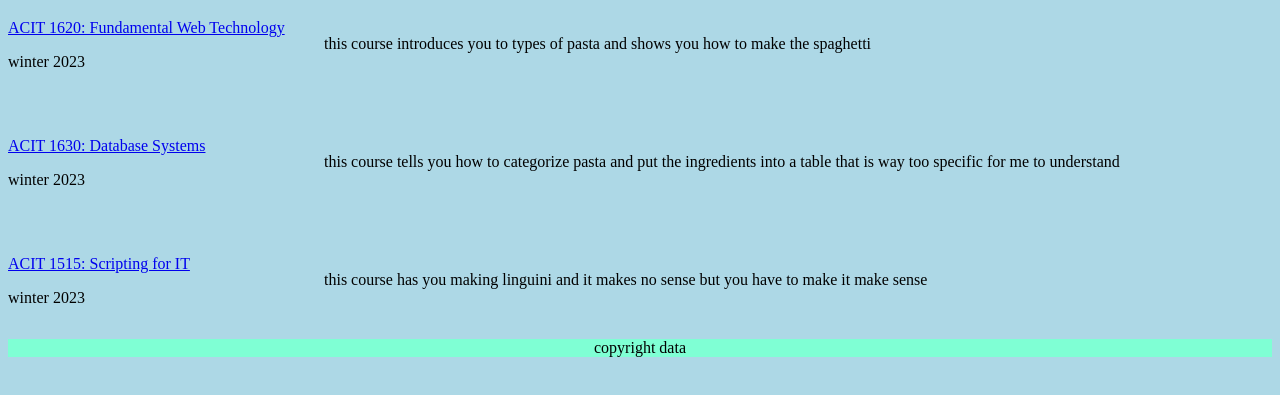
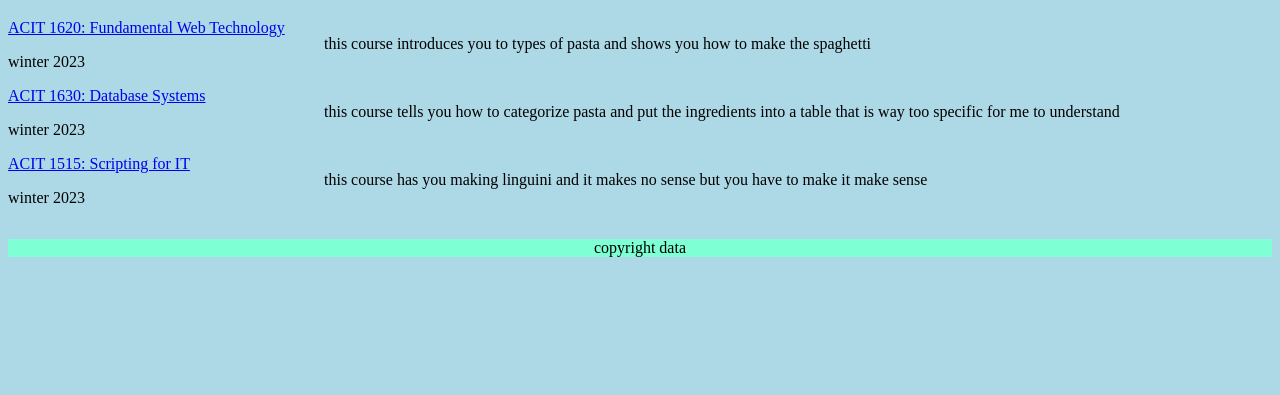
Before and after one commit to boydenz/personal_profile, a plain HTML site: page misc/courses.html in a window 1280 px wide. Shown: the part 191-586 px from the top of the page. Drawn offline with Linux system fonts and the light colour scheme.

Commit message:
rewrote courses template with proper sections and div classes

```diff
--- a/css/stylesheet.css
+++ b/css/stylesheet.css
@@ -23,10 +23,9 @@ footer{
     grid-template-rows: 1fr 1fr 2fr;
     grid-template-columns: 3fr 1fr;
 }
-.courselist{
+.course-item{
     display:grid;
     grid-template-columns: 1fr 3fr;
-    row-gap: 50px;
 }
 
 @media screen and (min-width: 600px){
--- a/misc/courses.html
+++ b/misc/courses.html
@@ -20,20 +20,35 @@
         </div>
         <main>
         <h1>courses i am taking!</h1>
-            <div class="courselist">
-                <div class="course"><a href="https://www.bcit.ca/outlines/20231089205/">ACIT 1620: Fundamental Web Technology</a>
-                <p>winter 2023</p>
+            <section class="course-item">
+                <div class="course-detail">
+                    <a href="https://www.bcit.ca/outlines/20231089205/">ACIT 1620: Fundamental Web Technology</a>
+                    <p>winter 2023</p>
                 </div>
-                <p class="desc">this course introduces you to types of pasta and shows you how to make the spaghetti</p>
-                <div class="course"><a href="https://www.bcit.ca/outlines/20231089206/">ACIT 1630: Database Systems</a>
-                <p>winter 2023</p>
+                <div class="course-summary">
+                    <p>this course introduces you to types of pasta and shows you how to make the spaghetti</p>
                 </div>
-                <p class="desc">this course tells you how to categorize pasta and put the ingredients into a table that is way too specific for me to understand</p>
-                <div class="course"><a href="https://www.bcit.ca/outlines/20231089204/">ACIT 1515: Scripting for IT</a>
-                <p>winter 2023</p>
+            </section>
+
+            <section class="course-item">
+                <div class="course-detail">
+                    <a href="https://www.bcit.ca/outlines/20231089206/">ACIT 1630: Database Systems</a>
+                    <p>winter 2023</p>
                 </div>
-                <p class="desc">this course has you making linguini and it makes no sense but you have to make it make sense</p>
-            </div>
+                <div class="course-summary">
+                    <p>this course tells you how to categorize pasta and put the ingredients into a table that is way too specific for me to understand</p>
+                </div>
+            </section>
+
+            <section class="course-item">
+                <div class="course-detail">
+                    <a href="https://www.bcit.ca/outlines/20231089204/">ACIT 1515: Scripting for IT</a>
+                    <p>winter 2023</p>
+                </div>
+                <div class="course-summary">
+                    <p>this course has you making linguini and it makes no sense but you have to make it make sense</p>
+                </div>
+            </section>
         </main>
         <footer>
             <p>copyright data</p>
```
